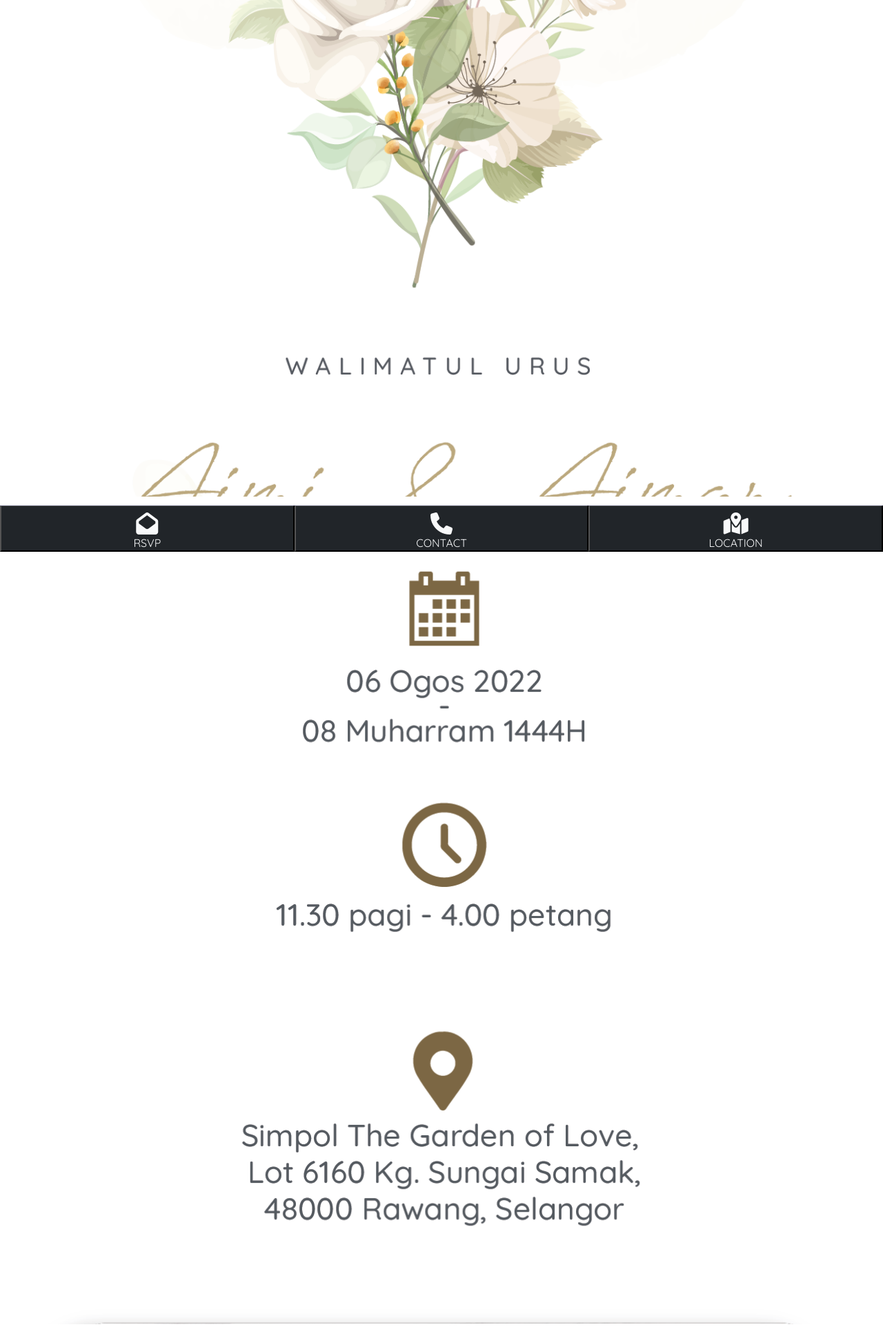
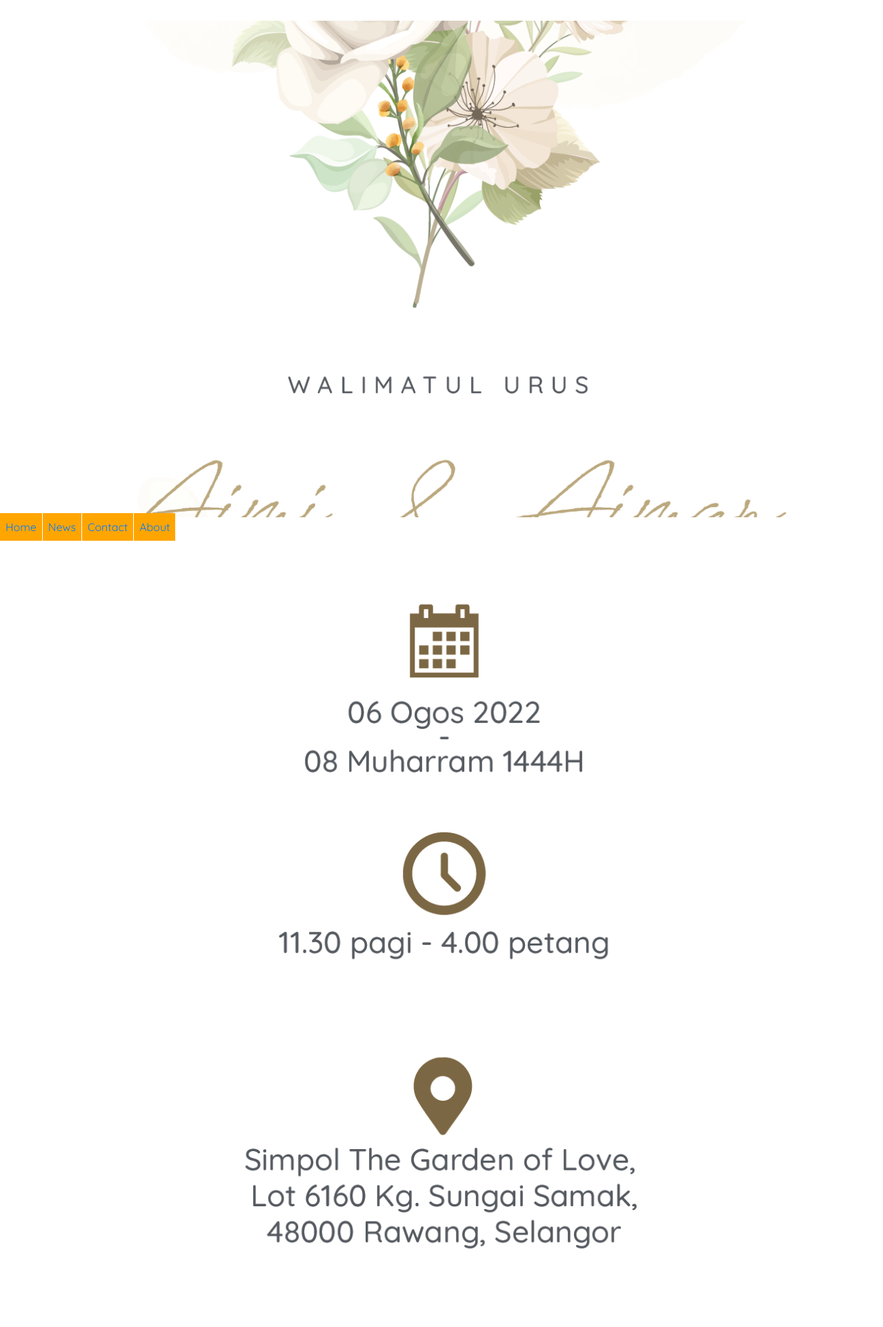
Before and after one commit to wadadrxs02/kadkawentest, a PHP site: page /home.html in a window 1280 px wide. Shown: the top 1924 px of the page at 69% size. Run offline with PHP 8.4, Linux system fonts and the light colour scheme; some libraries are stand-ins or nearby versions; some web fonts are replaced.

Commit message:
toolbar new

```diff
--- a/home.html
+++ b/home.html
@@ -2,7 +2,6 @@
 <html lang="en">
 
 <head>
-
     <!-- Required meta tags -->
     <meta charset="utf-8">
     <meta name="viewport" content="width=device-width, initial-scale=1, shrink-to-fit=no">
@@ -12,9 +11,46 @@
     <!-- Bootstrap CSS -->
     <link rel="stylesheet" href="https://cdn.jsdelivr.net/npm/bootstrap@4.0.0/dist/css/bootstrap.min.css"
         integrity="sha384-Gn5384xqQ1aoWXA+058RXPxPg6fy4IWvTNh0E263XmFcJlSAwiGgFAW/dAiS6JXm" crossorigin="anonymous">
+
+    <style>
+        ul {
+            list-style-type: none;
+            position: fixed;
+            bottom: 0;
+            width: 100%;
+        }
+
+        li {
+            float: left;
+            border-right: 1px solid white;
+        }
+
+        li a {
+            display: block;
+            padding: 8px;
+            background-color: orange;
+        }
+
+        li:last-child {
+            border-right: none;
+        }
+
+        div {
+            padding: 10px;
+            margin-top: 10px;
+            background-color: white;
+            height: 1000px;
+        }
+    </style>
 </head>
 
 <body>
+    <ul>
+        <li><a href="#home">Home</a></li>
+        <li><a href="#news">News</a></li>
+        <li><a href="#contact">Contact</a></li>
+        <li><a href="#about">About</a></li>
+    </ul>
     <div class="page-content-scroll">
         <div class="cover-class cover-bg-1">
         </div>
@@ -36,32 +72,7 @@
         <!--============END TIMER================-->
     </div>
     <!-- toolbar bottom -->
-    <div class="toolbar">
-        <!-- <div class="container"> -->
-        <ul class="toolbar-bottom toolbar-wrap">
 
-            <li class="toolbar-item">
-                <button type="button" class="toolbar-link text-light" data-toggle="modal" data-target="#ModalRSVP">
-                    <i class="fas fa-envelope-open fa-2x"></i>
-                    RSVP
-                </button>
-            </li>
-
-            <li class="toolbar-item">
-                <button type="button" class="toolbar-link text-light" data-toggle="modal" data-target="#ModalContact">
-                    <i class="fas fa-phone fa-2x"></i>
-                    CONTACT
-                </button>
-            </li>
-            <li class="toolbar-item">
-                <button type="button" class="toolbar-link text-light" data-toggle="modal" data-target="#ModalMap">
-                    <i class="fas fa-map-marked-alt fa-2x"></i>
-                    LOCATION
-                </button>
-            </li>
-        </ul>
-        <!-- </div> -->
-    </div>
     <!-- end toolbar bottom -->
 
     <!--=========================================START MODAL RSVP==================================================-->
```
Also changed, not shown: home.css (line endings or trailing spaces), home.js (line endings or trailing spaces), index.css (line endings or trailing spaces), index.html (line endings or trailing spaces), index.php (line endings or trailing spaces), jquery.nicescroll.js, nicescroll.js (line endings or trailing spaces).
